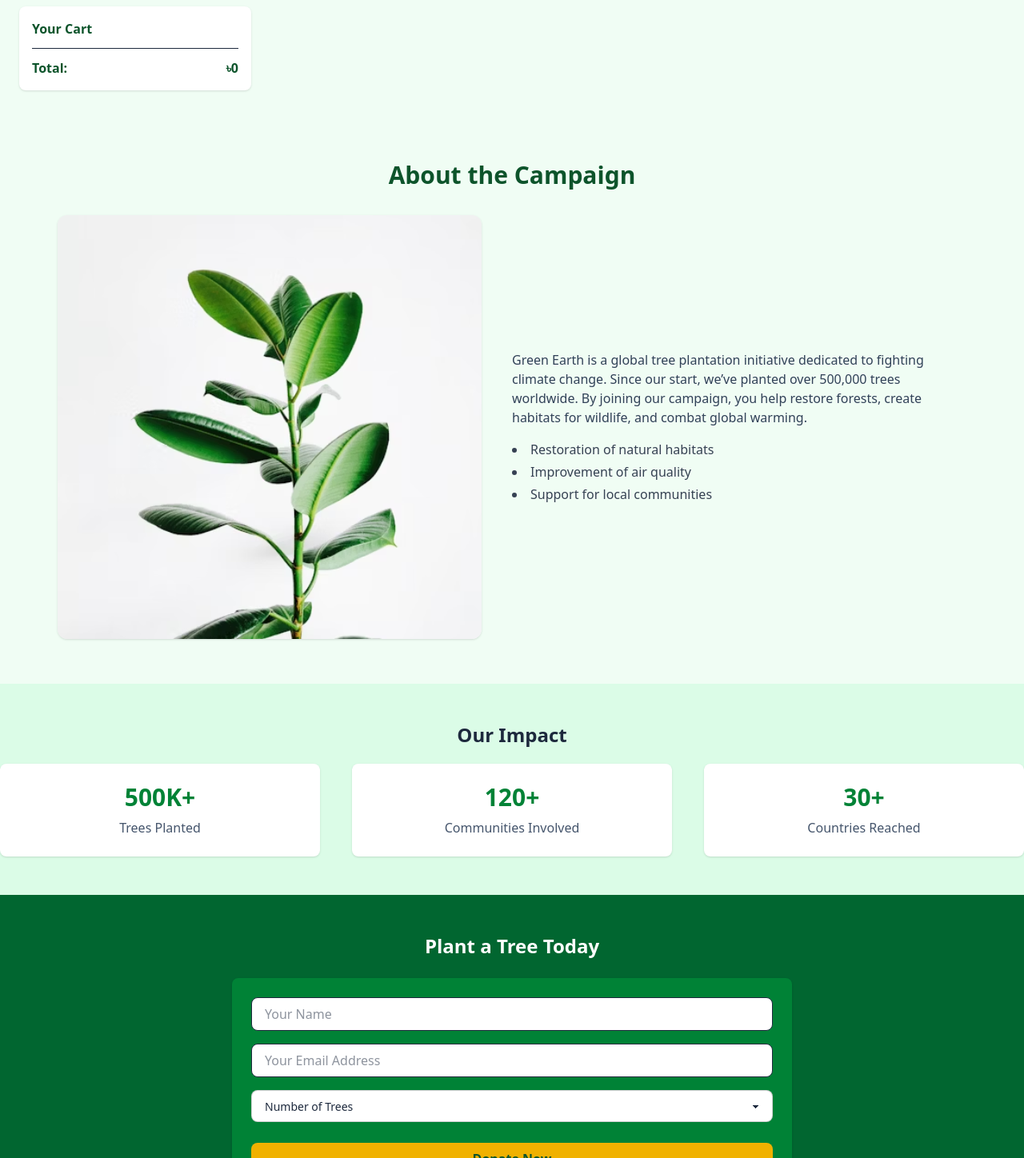
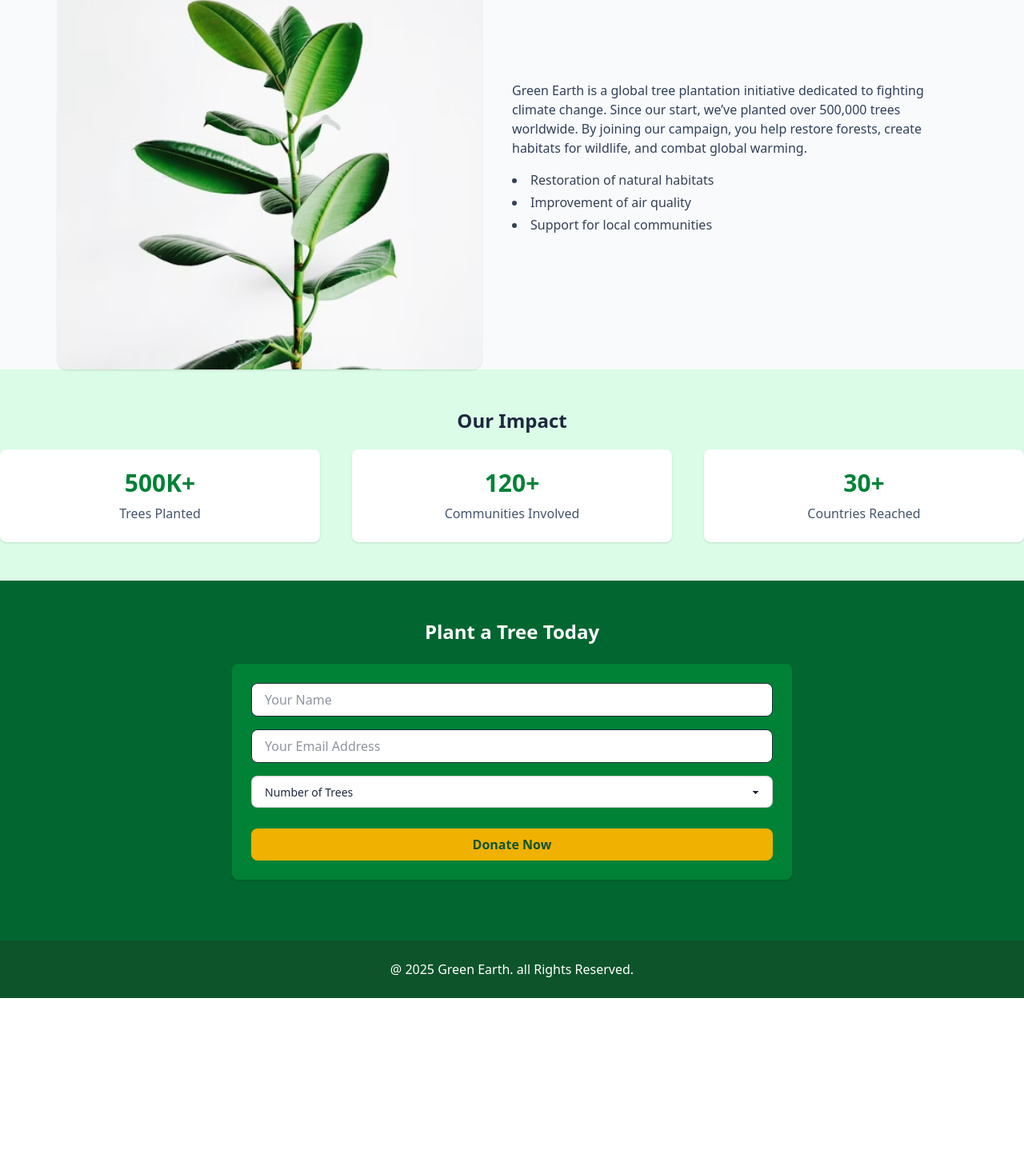
Before and after one commit to nomankhan323/Green-Earth, a plain HTML site: page index.html in a window 1280 px wide. Shown: the part 564-2012 px from the top of the page at 80% size. After the commit the page ends 1812 px from the top, so only its background shows below. Drawn offline with nearby package versions, Linux system fonts and the light colour scheme.

Commit message:
footer section done

```diff
--- a/index.html
+++ b/index.html
@@ -52,7 +52,7 @@
     </section>
 
     <!-- categories + cards-->
-    <main class="bg-green-50 pb-14">
+    <!-- <main class="bg-green-50 pb-14">
         <section class="max-w-7xl mx-auto px-6 py-14">
             <h3 class="text-center text-2xl font-bold text-green-900 mb-6">Choose Your Trees</h3>
             <div class="grid grid-cols-1 md:grid-cols-12 gap-6">
@@ -81,7 +81,7 @@
                     </div>
                 </div>
             </div>
-        </section>
+        </section> -->
 
     <!-- About Campaign -->
     <h3 class="text-3xl font-bold text-green-900 text-center my-8">About the Campaign</h3>
@@ -124,7 +124,7 @@
     </section>
 
     <!-- form section  -->
-    <section class="w-full mx-auto bg-green-800">
+    <section class="w-full h-[450px] mx-auto bg-green-800">
         <h3 class="text-2xl font-bold text-center mb-6 pt-12 text-white">Plant a Tree Today</h3>
         <form class="shadow rounded-lg p-6 bg-green-700 w-[700px] mx-auto">
             <input type="text" placeholder="Your Name" class="bg-white w-full px-4 py-2 rounded-lg">
@@ -140,8 +140,15 @@
                 class="font-semibold bg-yellow-500 text-green-900 px-6 py-2 rounded-lg w-full hover:bg-yellow-400">Donate
                 Now</button>
         </form>
+    </section>
 
-    </section>
+    <!-- footer section -->
+    <footer class="bg-green-900 text-white py-6">
+        <div class="text-center">
+            @ <span>2025 Green Earth. all Rights Reserved.</span>
+        </div>
+
+    </footer>
 </body>
 
 </html>
```
Lines whose indentation alone changed are shown as unchanged.
